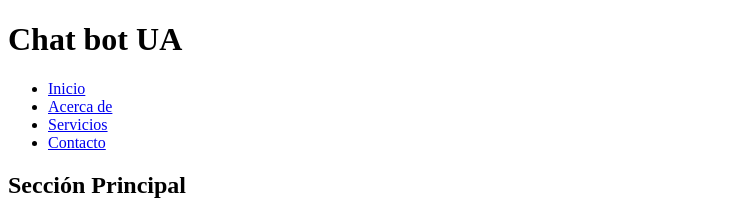
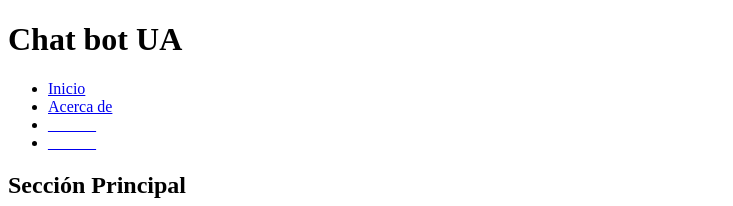
Before and after one commit to oyanguren/testChat, a plain HTML site: page index.html in a window 1280 px wide. Shown: the top 206 px of the page, without its empty margins (0-733 px from the left). Drawn offline with Linux system fonts and the light colour scheme.

Commit message:
Update index.html

```diff
--- a/index.html
+++ b/index.html
@@ -13,8 +13,8 @@
             <ul>
                 <li><a href="#">Inicio</a></li>
                 <li><a href="#">Acerca de</a></li>
-                <li><a href="#">Servicios</a></li>
-                <li><a href="#">Contacto</a></li>
+                <li><a href="#">______</a></li>
+                <li><a href="#">______</a></li>
             </ul>
         </nav>
     </header>
```
